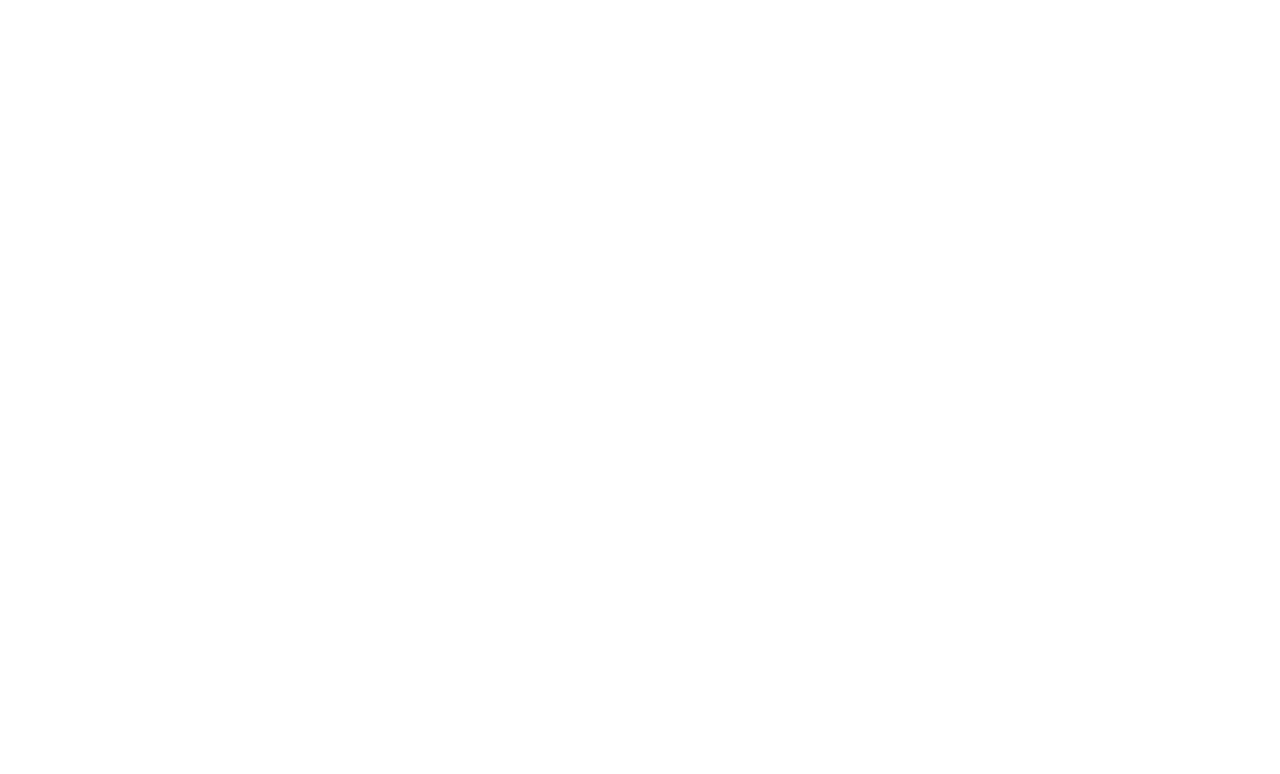
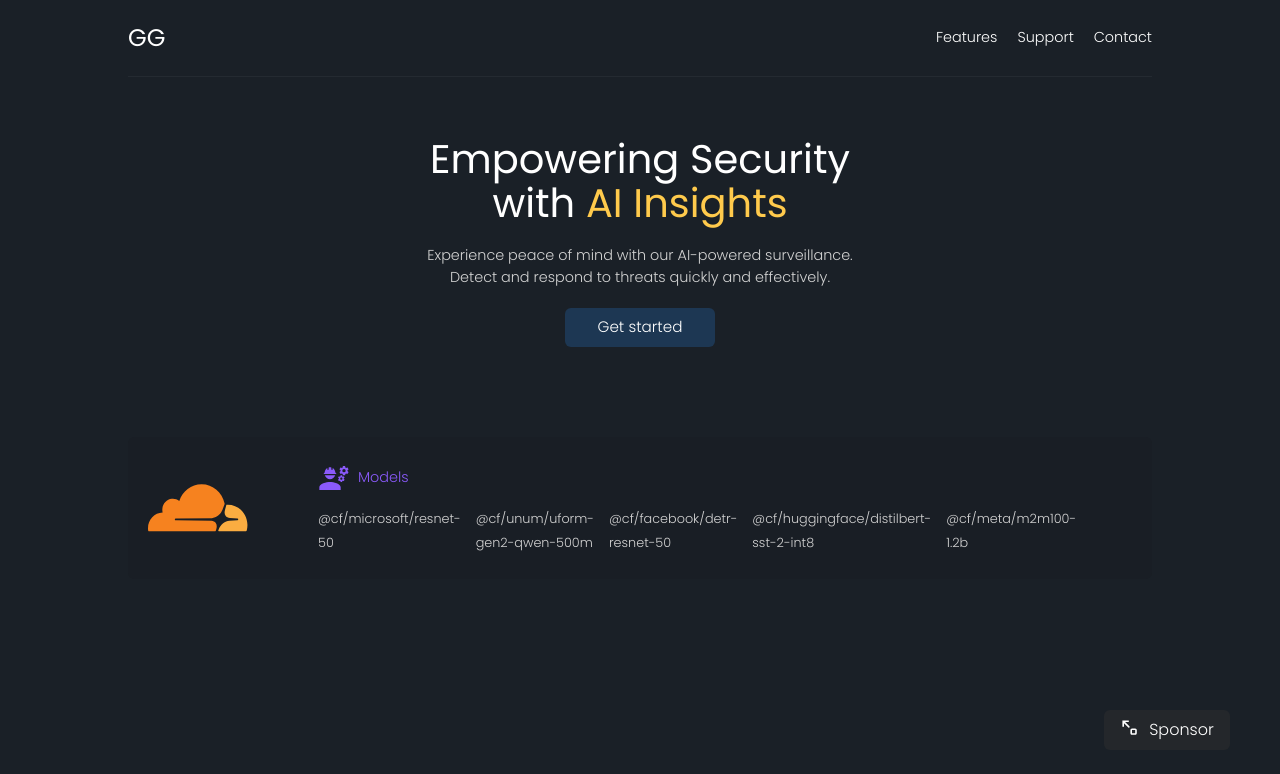
Before and after one commit to ezecodes/frame-fushion, a React (Vite) app: page / in a window 1280 px wide. Shown: the top 774 px of the page. Built offline with nearby package versions, Linux system fonts and the light colour scheme.

Commit message:
design landing pag

```diff
--- a/src/index.css
+++ b/src/index.css
@@ -24,6 +24,17 @@
 
   --sidebars_width: 250px;
 }
+/* ----------------------------------------------
+ * Generated by Animista on 2024-4-8 23:51:17
+ * Licensed under FreeBSD License.
+ * See http://animista.net/license for more info.
+ * w: http://animista.net, t: @cssanimista
+ * ---------------------------------------------- */
+@-webkit-keyframes color-change-2x{0%{color:#19dcea}100%{color:#b22cff}}@keyframes color-change-2x{0%{color:#19dcea}100%{color:#b22cff}}
+ @-webkit-keyframes heartbeat{from{-webkit-transform:scale(1);transform:scale(1);-webkit-transform-origin:center center;transform-origin:center center;-webkit-animation-timing-function:ease-out;animation-timing-function:ease-out}10%{-webkit-transform:scale(.91);transform:scale(.91);-webkit-animation-timing-function:ease-in;animation-timing-function:ease-in}17%{-webkit-transform:scale(.98);transform:scale(.98);-webkit-animation-timing-function:ease-out;animation-timing-function:ease-out}33%{-webkit-transform:scale(.87);transform:scale(.87);-webkit-animation-timing-function:ease-in;animation-timing-function:ease-in}45%{-webkit-transform:scale(1);transform:scale(1);-webkit-animation-timing-function:ease-out;animation-timing-function:ease-out}}@keyframes heartbeat{from{-webkit-transform:scale(1);transform:scale(1);-webkit-transform-origin:center center;transform-origin:center center;-webkit-animation-timing-function:ease-out;animation-timing-function:ease-out}10%{-webkit-transform:scale(.91);transform:scale(.91);-webkit-animation-timing-function:ease-in;animation-timing-function:ease-in}17%{-webkit-transform:scale(.98);transform:scale(.98);-webkit-animation-timing-function:ease-out;animation-timing-function:ease-out}33%{-webkit-transform:scale(.87);transform:scale(.87);-webkit-animation-timing-function:ease-in;animation-timing-function:ease-in}45%{-webkit-transform:scale(1);transform:scale(1);-webkit-animation-timing-function:ease-out;animation-timing-function:ease-out}}
+
+ .heartbeat{-webkit-animation:heartbeat 1.5s ease-in-out infinite both;animation:heartbeat 1.5s ease-in-out infinite both}
+ .color-change-2x{-webkit-animation:color-change-2x 2s linear infinite alternate both;animation:color-change-2x 2s linear infinite alternate both}
 
 .sidebars {
   width: var(--sidebars_width);
@@ -31,6 +42,9 @@
   z-index: 10;
   background-color: #32363b;
   padding-top: 90px;
+}
+li {
+  list-style: none;
 }
 .sidebars > div {
 position: sticky;
@@ -47,15 +61,16 @@
   font-weight: 300;
   font-style: normal;
 }
+.m_list {
+  display: grid;
 
+  grid-template-columns: repeat(5, 1fr); /* Two equal columns */
+  gap: 15px;
+}
 a {
   font-weight: 500;
-  color: #646cff;
   text-decoration: inherit;
   transition: all .2s ease;
-}
-a:hover {
-  color: #535bf2;
 }
 ::-webkit-scrollbar {
   width: 6px;
@@ -129,7 +144,7 @@
 }
 
 .log_level {
-  transition: .5s ease all;
+  transition: .2s ease all;
   border-radius: 5px;
   padding: 4px 0;
   text-decoration: none;
--- a/src/pages/ActivityLogs.tsx
+++ b/src/pages/ActivityLogs.tsx
@@ -141,9 +141,9 @@
       </div>
       <div className="flex justify-center flex-col">
         <span className="font-[400] text-[.9rem] mb-1">{title}</span>
-        <span className="text-[] text-[.85rem] ">
+        <span className="text-[#e9e9e9] text-[.85rem] ">
           This event happened
-          <span className="underline ml-2">{retrospectTime}, {dateFormat}</span>
+          <span className="underline ml-2 cursor-pointer">{retrospectTime}, {dateFormat}</span>
         </span>
       </div>
       <div>
--- /dev/null
+++ b/src/pages/Landing.tsx
@@ -0,0 +1,118 @@
+import { Link } from "react-router-dom"
+import { CgArrowsExpandUpLeft } from "react-icons/cg";
+import { FaCircleCheck } from "react-icons/fa6";
+import { MdEngineering } from "react-icons/md";
+
+const navItems = [
+  {
+    href: '/features',
+    link: "features",
+    navItems: [
+
+    ],
+  },
+  {
+    href: '/support',
+    link: "support"
+  },
+  {
+    href: '/contact',
+    link: "contact"
+  }
+]
+
+function NavManager() {
+  return (
+    <nav className="flex items-center gap-x-[20px]" style={{}}>
+      {
+        navItems.map((item, idx) => {
+          return (
+            <Link to={item.href} className="hover:text-[white] capitalize font-[300] text-[.9rem] text-[white]">{item.link}</Link>
+          )
+        })
+      }
+    </nav>
+  )
+}
+
+function Landing() {
+  return (
+    <section className="bg-[#1a2027] pb-5 poppins text-[white] min-h-[100vh] " style={{}}>
+      <div className="md:w-[640px] mx-[auto]  lg:w-[1024px] ">
+        <header className="py-5 flex justify-between" style={{borderBottom: "1px solid #242a31"}} >
+          <span className="font-[400] text-[white] text-[1.5rem]">GG</span>
+          <NavManager />
+
+        </header>
+        <div className="mt-[60px] w-[100%] md:w-[600px] mx-[auto] text-center ">
+          <h1 className="text-[2.5rem] font-[400] mb-[20px]">Empowering Security <br />with <span className="text-[#ffca4c]">AI Insights</span></h1>
+          <p className="text-[.9rem] text-[#d3d3d3] font-[300]">Experience peace of mind with our AI-powered surveillance.<br /> Detect and respond to threats quickly and effectively. </p>
+          <Link to="/onboard" className="font-[300] px-4 py-2 block w-[150px] mx-[auto] mt-5 text-[.95rem] rounded-md bg-prussianBlue">Get started</Link>
+
+        </div>
+        <div className="my-[90px] flex gap-x-[70px] mx-[auto] py-[25px] px-5 bg-[#191e25] rounded-md relative">
+          <div className="w-[100px] h-[auto]">
+            <a href="https://cloudflare.com"><img src="/cloudflare.svg" className="w-full h-full" /></a>
+            {/* <span>Cloudflare</span> */}
+          </div>
+          <div className="w-[200px]">
+            <h2 className="mb-3 flex items-center color-change-2x text-[.9rem] font-[300]">
+              <MdEngineering className="mr-2 text-[2rem]" />
+              Models
+            </h2>
+            <ModelsList />
+          </div>
+        </div>
+
+      </div>
+
+      <button className="heartbeat bg-raisinBlack px-4 py-2 rounded-md absolute bottom-[50px] flex gap-x-[10px] right-[50px]">
+        <CgArrowsExpandUpLeft className="text-[1.2rem]" />
+        Sponsor
+      </button>
+    </section>
+
+  )
+}
+
+const models = [
+  {
+    name: "@cf/microsoft/resnet-50",
+    task: "image classification"
+  },
+  {
+    name: "@cf/unum/uform-gen2-qwen-500m",
+    task: "Image-to-Text"
+  },
+  {
+    name: "@cf/facebook/detr-resnet-50",
+    task: "Object Detection"
+  },
+  {
+    name: "@cf/huggingface/distilbert-sst-2-int8",
+    task: "Text Classification"
+  },
+  {
+    name: "@cf/meta/m2m100-1.2b",
+    task: "Translation"
+  }
+]
+
+function ModelsList() {
+
+  return (
+    <div className="m_list">
+      {
+        models.map((model, idx) => {
+          return (
+            <div key={idx}>
+              <span className="text-[.8rem] text-[#d3d3d3]"> {model.name} </span>
+            </div>
+          )
+        })
+      }
+    </div>
+  )
+}
+
+export default Landing
--- /dev/null
+++ b/src/pages/Onboard.tsx
@@ -0,0 +1,10 @@
+function Onboard() {
+  return (
+    <section className="bg-raisinBlack min-h-[100vh] flex flex-col">
+
+    </section>
+
+  )
+}
+
+export default Onboard
--- a/src/pages/Surveillance.tsx
+++ b/src/pages/Surveillance.tsx
@@ -66,16 +66,12 @@
 function CameraResult({camera}: {camera: Camera}) {
   const setSelectedCamera = useStore(state => state.setSelectedCamera)
   const selectedCamera = useStore(state => state.selectedCamera)
-  const detected = useStore(state => state.detectedImages?.find(i => i.cameraId === camera.id))
-  const setDetectedImage = useStore(state => state.setDetectedImage)
   const appendSnapshot = useStore(state => state.appendSnapshot)
-  const [detecting, setDetecting] = useState(false)
   const intervalRef = useRef(null)
   const setCameraControl = useStore(state => state.setCameraControl)
   const videoRef = useRef<HTMLVideoElement | null>(null)
   const videoSrcRef = useRef<HTMLSourceElement | null>(null)
   const canvasRef = useRef<HTMLCanvasElement | null>(null)
-  const imgRef = useRef<HTMLImageElement | null>(null)
 
   const getSnapshot = () => {
     const videoElement = videoRef.current;
@@ -87,7 +83,6 @@
 
     ctx.drawImage(videoElement, 0, 0, canvasElement.width, canvasElement.height);
     const imageDataURL = canvasElement.toDataURL('image/png');
-    imgRef.current.src = imageDataURL
     return {imageDataURL, playbackTime: videoElement.currentTime}
 
   };
@@ -216,7 +211,6 @@
       </div>
     </div>
     <canvas ref={canvasRef} style={{ display: 'none' }}></canvas>
-    {/* <img ref={imgRef} width="500px"  height="400px" /> */}
 
     </>
   )
```
Also changed, not shown: src/main.tsx (+7 -2 lines), src/pages/Main.tsx (deleted, +0 -8 lines), public/Microsoft_Azure_Logo.svg (added), public/cloudflare.svg (added).
